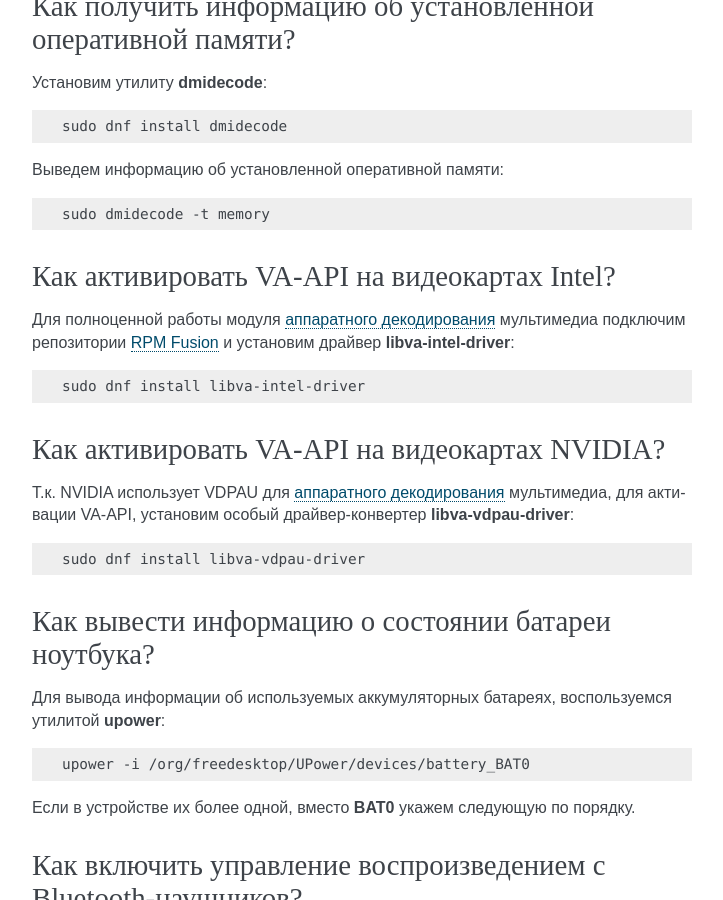
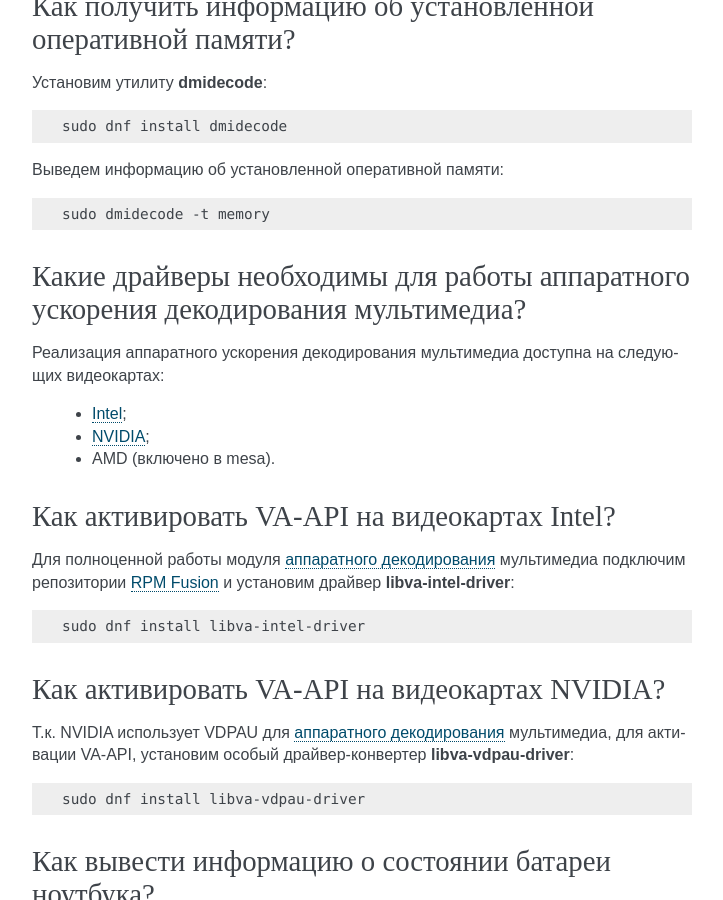
Before and after one commit to RussianFedora/FAQ, a Sphinx documentation site: the page built from source/hardware.rst, in a window 1280 px wide and 900 px high, scrolled down 20762 px. Shown: the whole window, without its empty margins (388-1111 px from the left). Built offline with Sphinx 7.4.7, drawn with Linux system fonts in a browser that asks for light colours; comment, search, counter and statistics services are not loaded; some of the changed text lies outside the part shown.

```diff
--- a/source/hardware.rst
+++ b/source/hardware.rst
@@ -1151,6 +1151,18 @@ ICC профиль можно получить либо на сайте прои
 
     sudo dmidecode -t memory
 
+.. index:: hardware acceleration, vaapi, vdpau, drivers
+.. _hwaccel-drivers:
+
+Какие драйверы необходимы для работы аппаратного ускорения декодирования мультимедиа?
+=========================================================================================
+
+Реализация аппаратного ускорения декодирования мультимедиа доступна на следующих видеокартах:
+
+  * :ref:`Intel <vaapi-intel>`;
+  * :ref:`NVIDIA <vaapi-nvidia>`;
+  * AMD (включено в mesa).
+
 .. index:: hardware acceleration, vaapi, intel
 .. _vaapi-intel:
 
```
Also changed, not shown: other parts of source/hardware.rst (+0 -12 lines).
